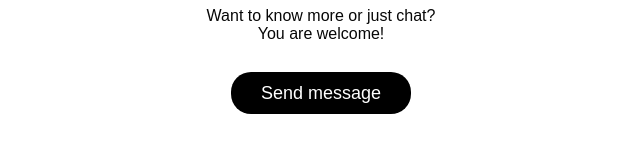
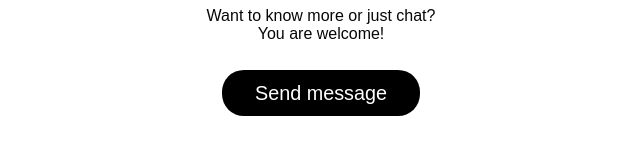
Before and after one commit to VladislavTyu/1st-project_Tyu, a plain HTML site: page index.html in a window 1280 px wide. In both pictures the pointer is over the button "Send message". Shown: the part 4355-4521 px from the top of the page, without its empty margins (319-959 px from the left). Drawn offline with Linux system fonts and the light colour scheme.

Commit message:
second commit

```diff
--- a/style.css
+++ b/style.css
@@ -189,6 +189,13 @@
     font-size: 18px;
     line-height: 22px;
     padding: 0;
+    cursor: pointer;
+    transition: 0.6s ease;
+}
+
+.footer__button:hover {
+    transform: scale(1.1);
+    transition: 0.3s ease;
 }
 
 .footer__icons {
```
